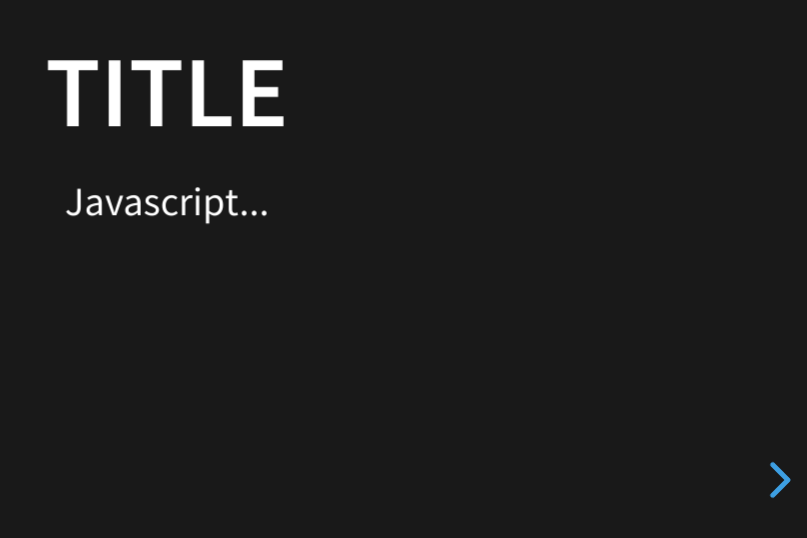
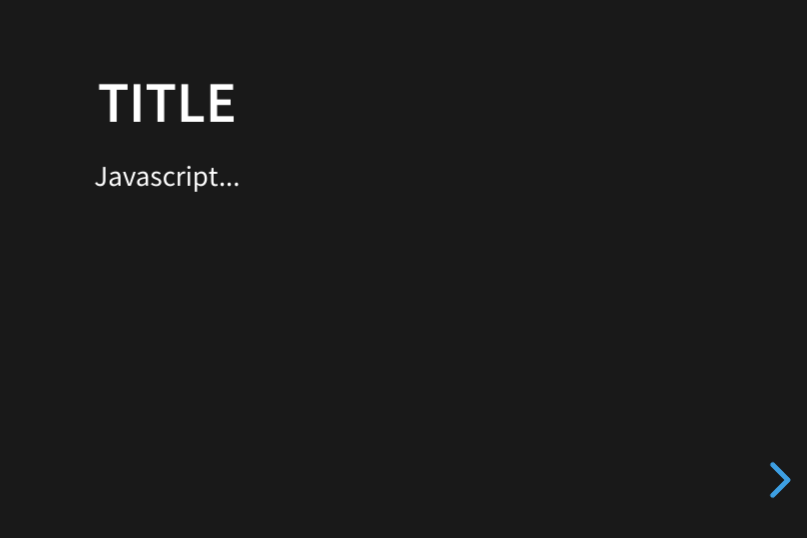
Before and after one commit to mangogan-git/functional, a website: page index.html in a window 1280 px wide. Shown: the part 258-796 px from the top of the page, without its empty margins (473-1280 px from the left). Drawn offline with Linux system fonts and the light colour scheme.

Commit message:
edit theme

```diff
--- a/css/theme/source/black.scss
+++ b/css/theme/source/black.scss
@@ -21,9 +21,9 @@
 $mainColor: #fff;
 $headingColor: #fff;
 
-$mainFontSize: 42px;
-$mainFont: 'Source Sans Pro', Helvetica, sans-serif;
-$headingFont: 'Source Sans Pro', Helvetica, sans-serif;
+$mainFontSize: 30px;
+$mainFont: 'Microsoft JhengHei', 'Source Sans Pro', Helvetica, sans-serif;
+$headingFont: 'Microsoft JhengHei', 'Source Sans Pro', Helvetica, sans-serif;
 $headingTextShadow: none;
 $headingLetterSpacing: normal;
 $headingTextTransform: uppercase;
@@ -32,7 +32,7 @@
 $linkColorHover: lighten( $linkColor, 15% );
 $selectionBackgroundColor: lighten( $linkColor, 25% );
 
-$heading1Size: 2.5em;
+$heading1Size: 2em;
 $heading2Size: 1.6em;
 $heading3Size: 1.3em;
 $heading4Size: 1.0em;
```
Also changed, not shown: css/theme/black.css.
